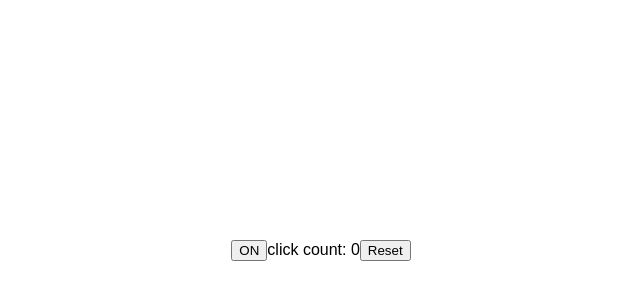
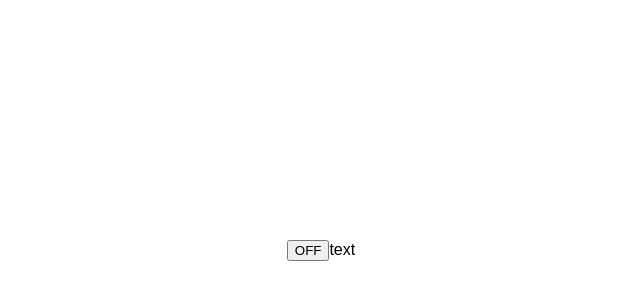
Before and after one commit to lyyourc/advanced-react-component-patterns, a React (Create React App) app: page / in a window 1280 px wide. Shown: the part 150-450 px from the top of the page, without its empty margins (319-959 px from the left). Built offline with nearby package versions, Linux system fonts and the light colour scheme.

Commit message:
c16 - context provider

```diff
--- a/src/App.js
+++ b/src/App.js
@@ -1,58 +1,32 @@
 import React, { Component } from 'react'
-import ReactDOM from 'react-dom'
-import logo from './logo.svg'
 import './App.css'
+import ConnectedToggle from './components/ConnectedToggle'
+import ToggleProvider from './components/ToggleProvider'
 import Switch from './components/Switch'
-import Toggle from './components/Toggle'
 
-class MyToggle extends Component {
+function Header() {
+  return <ConnectedToggle render={
+    toggle => <Switch {...toggle.getTogglerProps({ on: toggle.on })} />
+  } />
+}
+
+function Post() {
+  return <ConnectedToggle render={
+    toggle => (toggle.on ? '😀' : 'text')
+  } />
+}
+
+class App extends Component {
   render() {
-    const { on, toggle } = this.props
     return (
-      <button aria-expanded={on} onClick={toggle}>
-        {on ? 'open' : 'close'}
-      </button>
+      <div className="App">
+        <ToggleProvider>
+          <Header />
+          <Post />
+        </ToggleProvider>
+      </div>
     )
   }
 }
 
-class App extends Component {
-  initState = { timeClicked: 0, on: true }
-  state = this.initState
-
-  render() {
-    const { timeClicked, on } = this.state
-
-    return (
-      <div className="App">
-        <Toggle
-          on={on}
-          onToggle={this.handleToggle}
-          onReset={this.handleReset}
-          render={({ on, reset, getTogglerProps }) => (
-            <div>
-              <Switch on={on} {...getTogglerProps()} />
-              {timeClicked > 4
-                ? 'Whoa, you have clicked too much'
-                : `click count: ${timeClicked}`}
-              <button onClick={() => reset()}>Reset</button>
-            </div>
-        )}
-        />
-      </div>
-    )
-  }
-
-  handleToggle = () => {
-    this.setState(({ timeClicked, on }) => ({
-      timeClicked: timeClicked + 1,
-      on: timeClicked >= 4 ? false : !on,
-    }))
-  }
-
-  handleReset = () => {
-    this.setState(this.initState)
-  }
-}
-
 export default App
--- /dev/null
+++ b/src/components/ConnectedToggle.js
@@ -0,0 +1,11 @@
+import React, { Component } from 'react'
+import ToggleProvider from './ToggleProvider'
+import PropTypes from 'prop-types'
+
+export default function ConnectedToggle(props, context) {
+  return props.render(context[ToggleProvider.contextName])
+}
+
+ConnectedToggle.contextTypes = {
+  [ToggleProvider.contextName]: PropTypes.object.isRequired,
+}
--- /dev/null
+++ b/src/components/ToggleProvider.js
@@ -0,0 +1,34 @@
+import React, { Component } from 'react'
+import PropTypes from 'prop-types'
+import Toggle from './Toggle'
+
+export default class ToggleProvider extends Component {
+  static contextName = '__toggle__'
+
+  static Renderer = class extends Component {
+    static childContextTypes = {
+      [ToggleProvider.contextName]: PropTypes.object.isRequired,
+    }
+
+    getChildContext() {
+      return {
+        [ToggleProvider.contextName]: this.props.toggle
+      }
+    }
+
+    render() {
+      return this.props.children
+    }
+  }
+
+  render() {
+    const { children, ...rest } = this.props
+
+    return (
+      <Toggle {...rest} render={toggle =>
+        <ToggleProvider.Renderer toggle={toggle} children={children} />
+      }>
+      </Toggle>
+    )
+  }
+}
```
